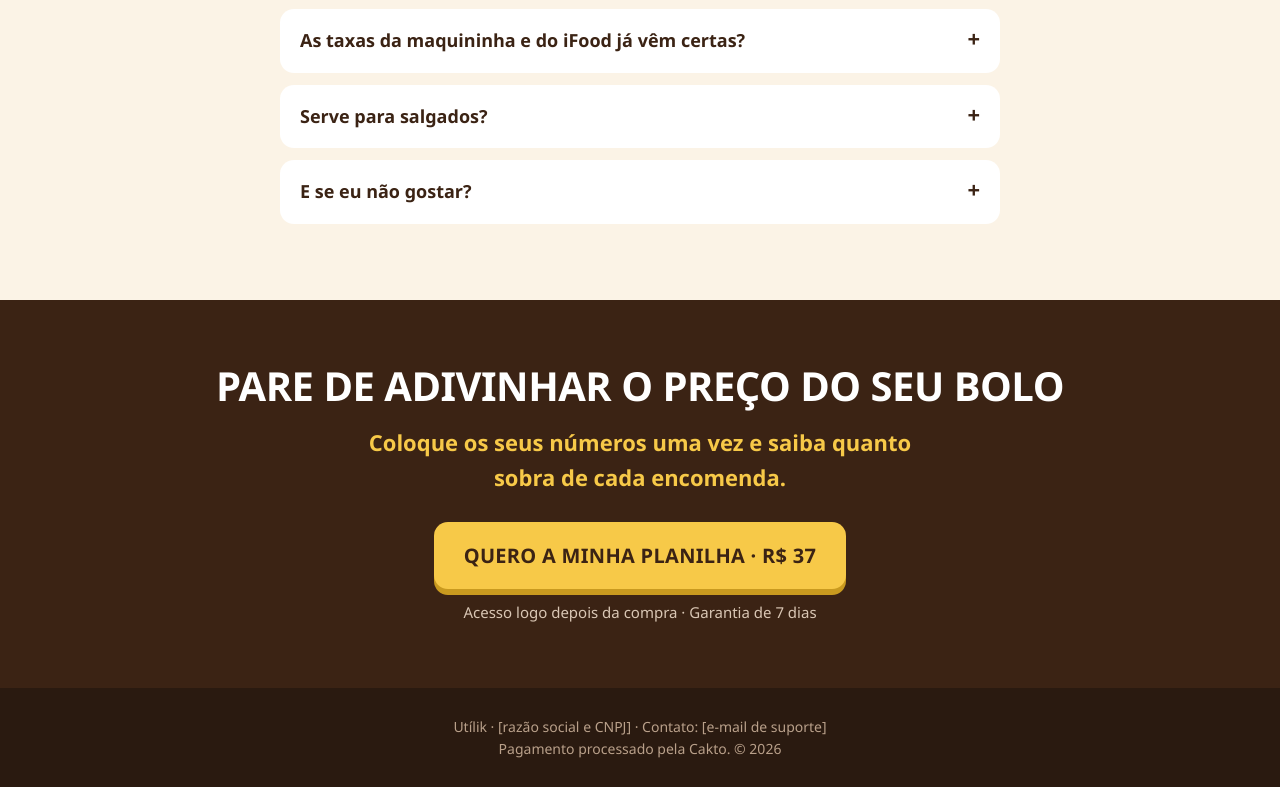
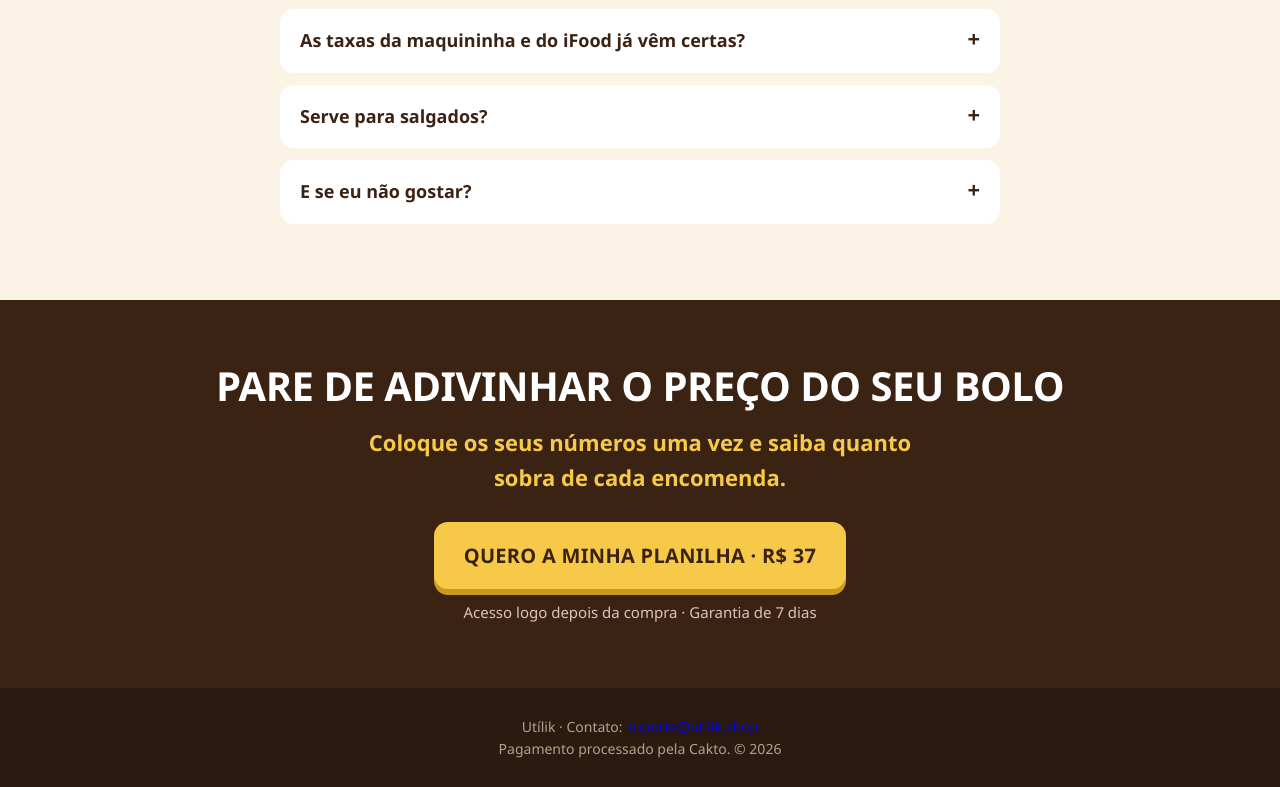
Before and after one commit to synkia/utilik-confeitaria, a plain HTML site: page index.html in a window 1280 px wide. Shown: the part 4872-5659 px from the top of the page. Drawn offline with Linux system fonts and the light colour scheme.

Commit message:
Rodape: contato suporte@utilik.shop

```diff
--- a/index.html
+++ b/index.html
@@ -271,7 +271,7 @@ footer{background:#2a1a10;color:#b9a08a;font-size:14px;padding:28px 0;text-align
 <!-- 11. RODAPÉ -->
 <footer>
  <div class="wrap">
-  Utílik · [razão social e CNPJ] · Contato: [e-mail de suporte]<br>
+  Utílik · Contato: <a href="mailto:suporte@utilik.shop">suporte@utilik.shop</a><br>
   Pagamento processado pela Cakto. © 2026
  </div>
 </footer>
```
